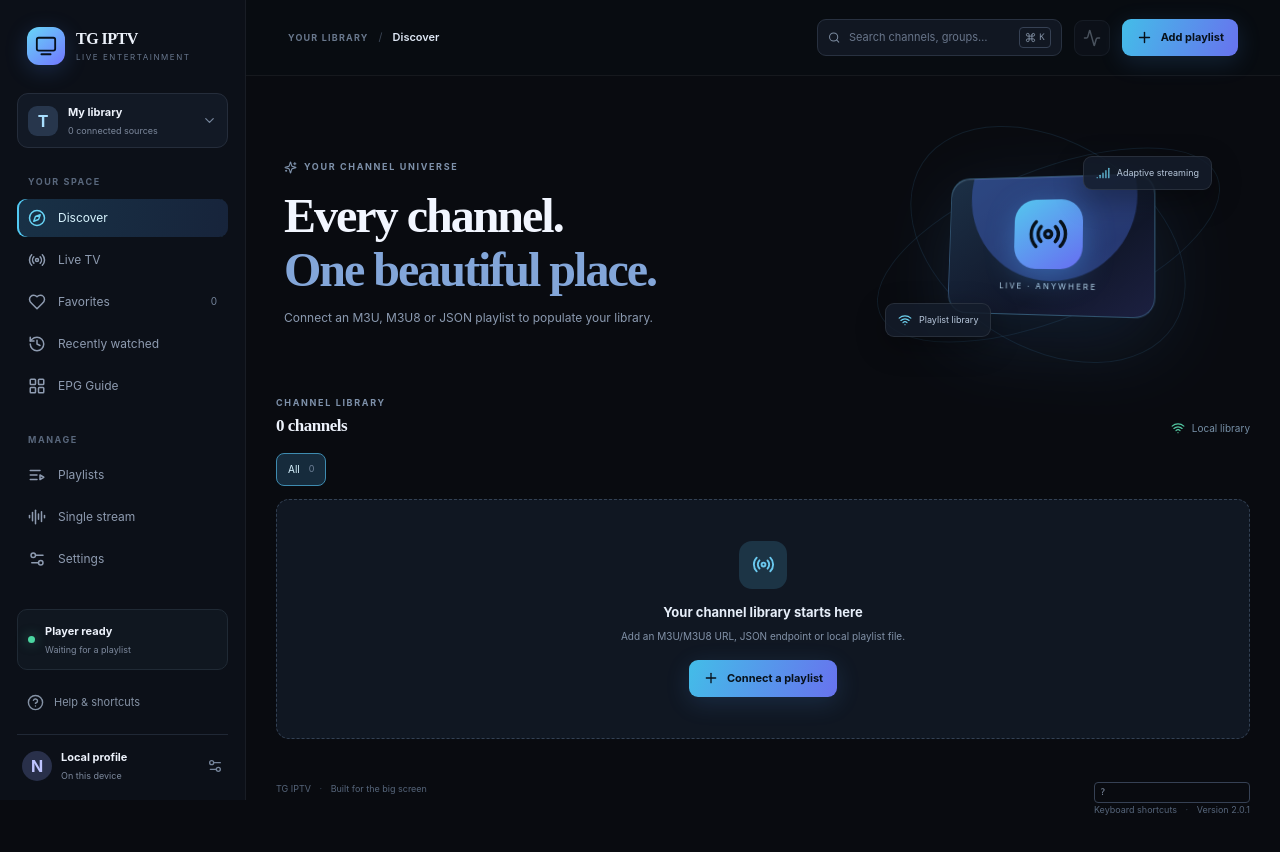
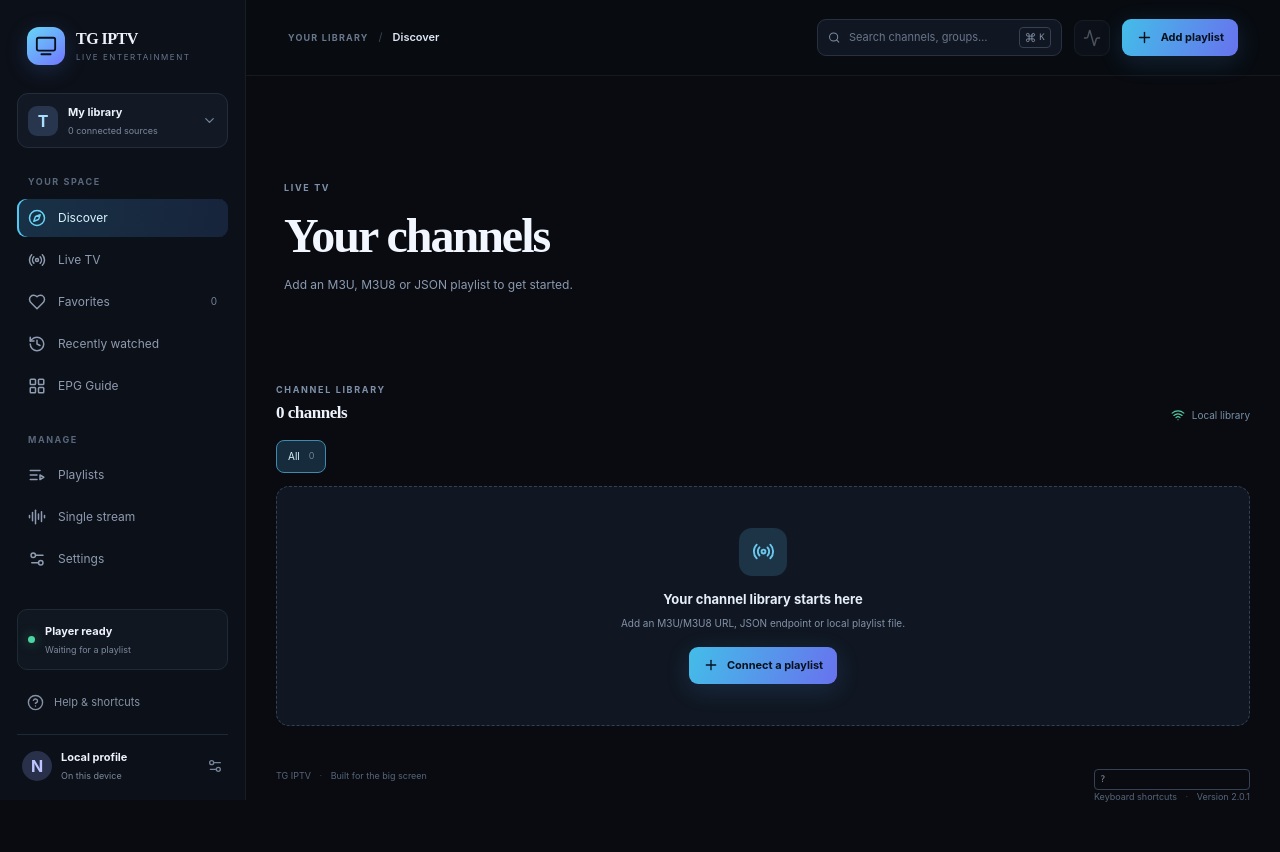
Before and after one commit to MoonDevil1/Tv-app, a React (Vite) app: page / in a window 1280 px wide. Built offline with nearby package versions, Linux system fonts and the light colour scheme.

Commit message:
Remove decorative library hero from interface

```diff
--- a/src/App.tsx
+++ b/src/App.tsx
@@ -1,5 +1,5 @@
 import { ChangeEvent, useCallback, useEffect, useMemo, useRef, useState } from "react";
-import { Activity, AudioLines, Check, ChevronDown, CircleHelp, Command, Compass, FileUp, Heart, History, LayoutGrid, ListVideo, LoaderCircle, Plus, Radio, RefreshCw, Search, Settings2, Signal, Sparkles, Trash2, Tv2, Wifi, X, Clock3, PlayCircle, Download, CheckCircle2, AlertCircle, RotateCw } from "lucide-react";
+import { Activity, AudioLines, Check, ChevronDown, CircleHelp, Command, Compass, FileUp, Heart, History, LayoutGrid, ListVideo, LoaderCircle, Plus, Radio, RefreshCw, Search, Settings2, Trash2, Tv2, Wifi, X, Clock3, PlayCircle, Download, CheckCircle2, AlertCircle, RotateCw } from "lucide-react";
 import type { Channel, Playlist, DesktopUpdateState } from "./core/types";
 import { PlaylistManager } from "./core/parser/playlistManager";
 import { parseClearKeys } from "./core/parser/clearKeyUtils";
@@ -208,9 +208,7 @@ export default function App() {
       <section className="page-content">
         <>
           {isGridView && <div key="channels" className="library-view">
-            <div className="library-intro"><div><div className="eyebrow"><Sparkles size={13} /> YOUR CHANNEL UNIVERSE</div><h1>{active === "Discover" ? <>Every channel.<br /><span>One beautiful place.</span></> : active === "Live TV" ? <>Find your next<br /><span>live moment.</span></> : active === "Favorites" ? <>Your favorites.<br /><span>Always close.</span></> : <>Pick up right<br /><span>where you left off.</span></>}</h1><p>{selectedPlaylist ? `${selectedPlaylist.name} · ${selectedPlaylist.channels.length.toLocaleString()} channels in this source` : "Connect an M3U, M3U8 or JSON playlist to populate your library."}</p></div>
-              <div className="hero-art" aria-hidden="true"><div className="orbit orbit-one" /><div className="orbit orbit-two" /><div className="hero-screen"><div className="screen-glow" /><div className="screen-icon"><Radio size={42} /></div><span>LIVE · ANYWHERE</span></div><div className="floating-chip chip-top"><Signal size={14} /> Adaptive streaming</div><div className="floating-chip chip-bottom"><Wifi size={14} /> Playlist library</div></div>
-            </div>
+            <div className="library-intro simple-intro"><div><div className="eyebrow">LIVE TV</div><h1>{active === "Discover" ? "Your channels" : active}</h1><p>{selectedPlaylist ? `${selectedPlaylist.name} · ${selectedPlaylist.channels.length.toLocaleString()} channels` : "Add an M3U, M3U8 or JSON playlist to get started."}</p></div></div>
             <div className="section-heading library-heading"><div><span className="eyebrow">CHANNEL LIBRARY</span><h2>{visibleChannels.length.toLocaleString()} channels</h2></div><div className="library-tools">{playlists.length > 0 && <select className="playlist-select" value={selectedPlaylist?.id ?? ""} onChange={e => { setSelectedPlaylistId(e.target.value); setSelectedGroup("All"); }} aria-label="Choose playlist">{playlists.map(item => <option key={item.id} value={item.id}>{item.name}</option>)}</select>}<span className="updated-label"><Wifi size={14} /> Local library</span></div></div>
             {active !== "Favorites" && active !== "Recently watched" && <div className="group-filters">{groups.map(group => <button key={group} className={selectedGroup === group ? "group-chip active" : "group-chip"} onClick={() => { setSelectedGroup(group); setScrollTop(0); }}>{group}<span>{group === "All" ? selectedPlaylist?.channels.length ?? 0 : selectedPlaylist?.channels.filter(channel => channel.group === group).length ?? 0}</span></button>)}</div>}
             {error && <div className="notice error"><X size={15} />{error}<button onClick={() => setError("")}>Dismiss</button></div>}{notice && <div className="notice success"><Check size={15} />{notice}<button onClick={() => setNotice("")}>Dismiss</button></div>}
```
